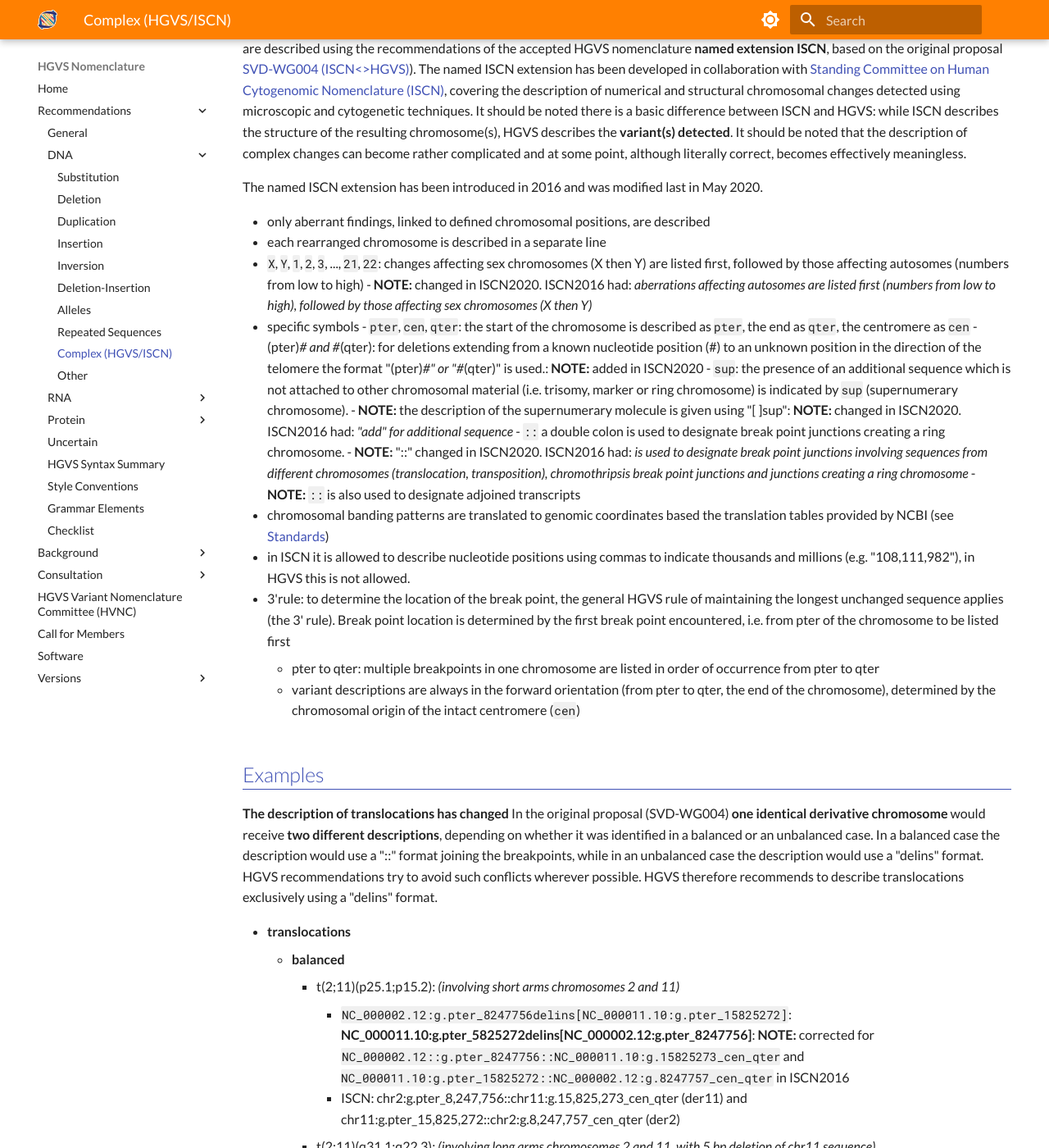
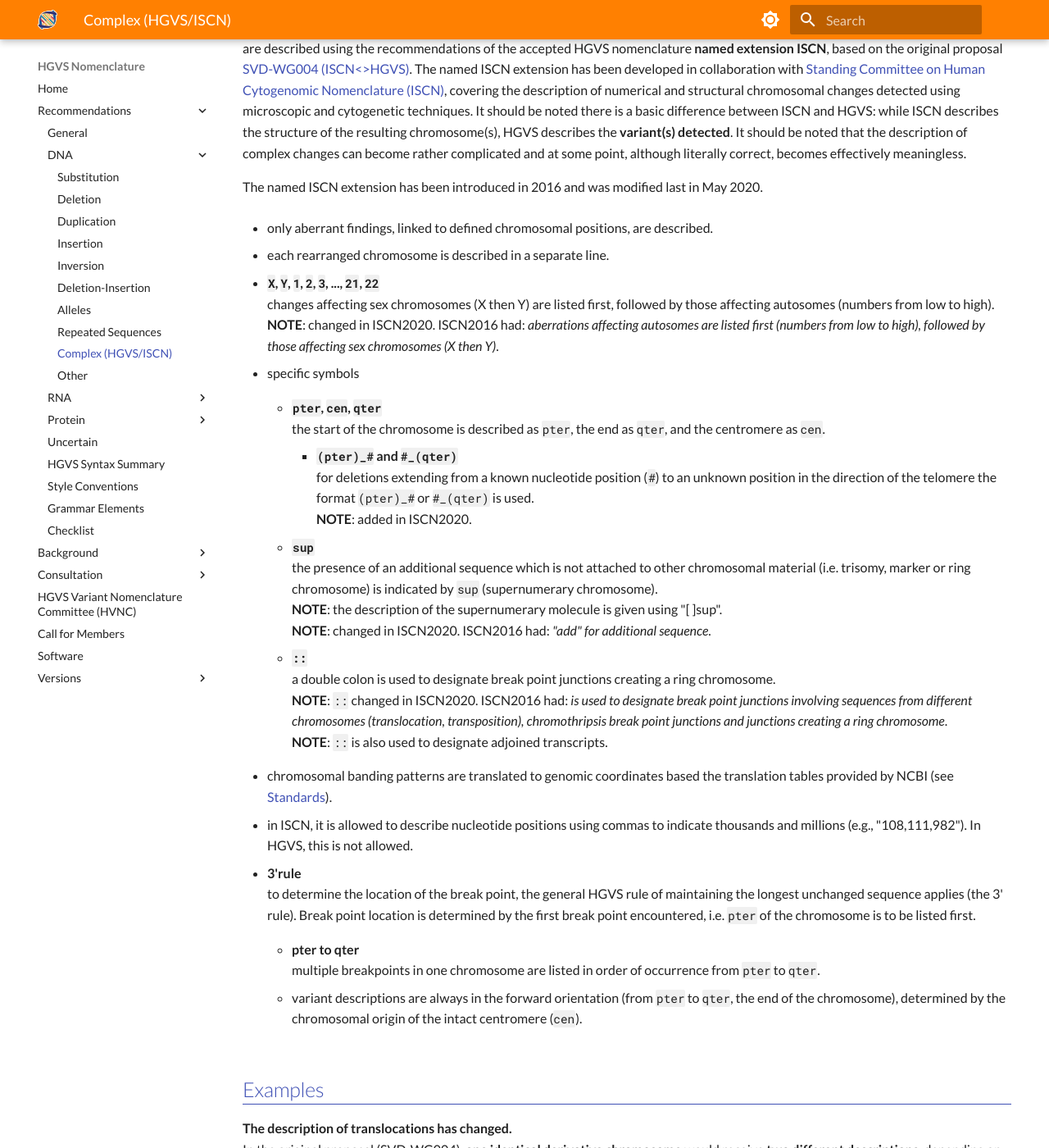
Before and after one commit to HGVSnomenclature/hgvs-nomenclature, an MkDocs documentation site: the page built from docs/recommendations/DNA/complex.md, in a window 1280 px wide and 1400 px high, scrolled down 376 px. Shown: the whole window at 82% size. Built offline with MkDocs 1.6.1 and Material for MkDocs 9.7.7, drawn with Linux system fonts in a browser that asks for light colours; some of the changed text lies outside the part shown.

Commit message:
Styled the DNA/complex page, and fixed lots of issues.
- Removed conversion as a valid variant type.
- Fixed lots of asterisks that should have been an underscore.
- Fixed punctuation and typos.
- (603) is invalid syntax and should be N[603].

```diff
--- a/docs/recommendations/DNA/complex.md
+++ b/docs/recommendations/DNA/complex.md
@@ -2,74 +2,174 @@
 
 <!-- ## Definition -->
 
-Complex: a sequence change where, compared to a reference sequence, a range of changes occur that can not be described as one of the basic variant types (substitution, deletion, duplication, insertion, conversion, inversion, deletion-insertion, or repeated sequence).
+Complex: a sequence change where, compared to a reference sequence, a range of changes occur that can not be described as one of the basic variant types (substitution, deletion, duplication, insertion, inversion, deletion-insertion, or repeated sequence).
 
 ## Description
 
-Sequence changes can be very complex, involving a range of changes at one specific location. Complex changes, including translocations, are described using the recommendations of the accepted HGVS nomenclature **named extension ISCN**, based on the original proposal [SVD-WG004 (ISCN<>HGVS)](../../consultation/SVD-WG004.md)). The named ISCN extension has been developed in collaboration with [Standing Committee on Human Cytogenomic Nomenclature (ISCN)](../../consultation/ISCN.md), covering the description of numerical and structural chromosomal changes detected using microscopic and cytogenetic techniques. It should be noted there is a basic difference between ISCN and HGVS: while ISCN describes the structure of the resulting chromosome(s), HGVS describes the **variant(s) detected**. It should be noted that the description of complex changes can become rather complicated and at some point, although literally correct, becomes effectively meaningless.
+Sequence changes can be very complex, involving a range of changes at one specific location.
+Complex changes, including translocations, are described using the recommendations of the accepted HGVS nomenclature **named extension ISCN**, based on the original proposal [SVD-WG004 (ISCN<>HGVS)](../../consultation/SVD-WG004.md).
+The named ISCN extension has been developed in collaboration with [Standing Committee on Human Cytogenomic Nomenclature (ISCN)](../../consultation/ISCN.md), covering the description of numerical and structural chromosomal changes detected using microscopic and cytogenetic techniques.
+It should be noted there is a basic difference between ISCN and HGVS: while ISCN describes the structure of the resulting chromosome(s), HGVS describes the **variant(s) detected**.
+It should be noted that the description of complex changes can become rather complicated and at some point, although literally correct, becomes effectively meaningless.
 
 The named ISCN extension has been introduced in 2016 and was modified last in May 2020.
 
-- only aberrant findings, linked to defined chromosomal positions, are described
-- each rearranged chromosome is described in a separate line
-- `X`, `Y`, `1`, `2`, `3`, ..., `21`, `22`: changes affecting sex chromosomes (X then Y) are listed first, followed by those affecting autosomes (numbers from low to high)
-        - **NOTE:** changed in ISCN2020. ISCN2016 had: _aberrations affecting autosomes are listed first (numbers from low to high), followed by those affecting sex chromosomes (X then Y)_
+- only aberrant findings, linked to defined chromosomal positions, are described.
+
+- each rearranged chromosome is described in a separate line.
+
+- **`X`, `Y`, `1`, `2`, `3`, ..., `21`, `22`**<br>
+  changes affecting sex chromosomes (X then Y) are listed first, followed by those affecting autosomes (numbers from low to high).<br>
+  **NOTE**: changed in ISCN2020.
+  ISCN2016 had: _aberrations affecting autosomes are listed first (numbers from low to high), followed by those affecting sex chromosomes (X then Y)_.
+
 - specific symbols
-        - `pter`, `cen`, `qter`: the start of the chromosome is described as `pter`, the end as `qter`, the centromere as `cen`
-                - (pter)_# and #_(qter): for deletions extending from a known nucleotide position (#) to an unknown position in the direction of the telomere the format "(pter)_#" or "#_(qter)" is used.: **NOTE:** added in ISCN2020
-        - `sup`: the presence of an additional sequence which is not attached to other chromosomal material (i.e. trisomy, marker or ring chromosome) is indicated by `sup` (supernumerary chromosome).
-            - **NOTE:** the description of the supernumerary molecule is given using "[ ]sup": **NOTE:** changed in ISCN2020. ISCN2016 had: _"add" for additional sequence_
-        - `::` a double colon is used to designate break point junctions creating a ring chromosome.
-                - **NOTE:** "::" changed in ISCN2020. ISCN2016 had: _is used to designate break point junctions involving sequences from different chromosomes (translocation, transposition), chromothripsis break point junctions and junctions creating a ring chromosome_
-                - **NOTE:** `::` is also used to designate adjoined transcripts
-- chromosomal banding patterns are translated to genomic coordinates based the translation tables provided by NCBI (see [Standards](../../background/standards.md#ISCN))
-- in ISCN it is allowed to describe nucleotide positions using commas to indicate thousands and millions (e.g. "108,111,982"), in HGVS this is not allowed.
-- 3'rule: to determine the location of the break point, the general HGVS rule of maintaining the longest unchanged sequence applies (the 3' rule). Break point location is determined by the first break point encountered, i.e. from pter of the chromosome to be listed first
-    - pter to qter: multiple breakpoints in one chromosome are listed in order of occurrence from pter to qter
-    - variant descriptions are always in the forward orientation (from pter to qter, the end of the chromosome), determined by the chromosomal origin of the intact centromere (`cen`)
+    - **`pter`, `cen`, `qter`**<br>
+      the start of the chromosome is described as `pter`, the end as `qter`, and the centromere as `cen`.
+        - **`(pter)_#` and `#_(qter)`**<br>
+          for deletions extending from a known nucleotide position (`#`) to an unknown position in the direction of the telomere the format `(pter)_#` or `#_(qter)` is used.<br>
+          **NOTE**: added in ISCN2020.
+
+    - **`sup`**<br>
+      the presence of an additional sequence which is not attached to other chromosomal material (i.e. trisomy, marker or ring chromosome) is indicated by `sup` (supernumerary chromosome).<br>
+      **NOTE**: the description of the supernumerary molecule is given using "[ ]sup".<br>
+      **NOTE**: changed in ISCN2020.
+      ISCN2016 had: _"add" for additional sequence_.
+
+    - **`::`**<br>
+      a double colon is used to designate break point junctions creating a ring chromosome.<br>
+      **NOTE**: `::` changed in ISCN2020.
+      ISCN2016 had: _is used to designate break point junctions involving sequences from different chromosomes (translocation, transposition), chromothripsis break point junctions and junctions creating a ring chromosome_.<br>
+      **NOTE**: `::` is also used to designate adjoined transcripts.
+
+- chromosomal banding patterns are translated to genomic coordinates based the translation tables provided by NCBI (see [Standards](../../background/standards.md#ISCN)).
+
+- in ISCN, it is allowed to describe nucleotide positions using commas to indicate thousands and millions (e.g., "108,111,982").
+  In HGVS, this is not allowed.
+
+- **3'rule**<br>
+  to determine the location of the break point, the general HGVS rule of maintaining the longest unchanged sequence applies (the 3' rule).
+  Break point location is determined by the first break point encountered, i.e. `pter` of the chromosome is to be listed first.
+    - **pter to qter**<br>
+      multiple breakpoints in one chromosome are listed in order of occurrence from `pter` to `qter`.
+
+    - variant descriptions are always in the forward orientation (from `pter` to `qter`, the end of the chromosome), determined by the chromosomal origin of the intact centromere (`cen`).
 
 ## Examples
 
-**The description of translocations has changed** In the original proposal (SVD-WG004) **one identical derivative chromosome** would receive **two different descriptions**, depending on whether it was identified in a balanced or an unbalanced case. In a balanced case the description would use a "::" format joining the breakpoints, while in an unbalanced case the description would use a "delins" format. HGVS recommendations try to avoid such conflicts wherever possible. HGVS therefore recommends to describe translocations exclusively using a "delins" format.
+**The description of translocations has changed.**<br>
+In the original proposal (SVD-WG004), **one identical derivative chromosome** would receive **two different descriptions**, depending on whether it was identified in a balanced or an unbalanced case.
+In a balanced case, the description would use a "::" format joining the breakpoints, while in an unbalanced case, the description would use a "delins" format.
+HGVS recommendations try to avoid such conflicts wherever possible.
+HGVS, therefore, recommends to describe translocations exclusively using a "delins" format.
 
 - **translocations**
     - **balanced**
-        - t(2;11)(p25.1;p15.2): _(involving short arms chromosomes 2 and 11)_
-            - `NC_000002.12:g.pter_8247756delins[NC_000011.10:g.pter_15825272]`: **NC_000011.10:g.pter_5825272delins[NC_000002.12:g.pter_8247756]**: **NOTE:** corrected for `NC_000002.12::g.pter_8247756::NC_000011.10:g.15825273_cen_qter` and `NC_000011.10:g.pter_15825272::NC_000002.12:g.8247757_cen_qter` in ISCN2016
-            - ISCN: chr2:g.pter_8,247,756::chr11:g.15,825,273_cen_qter (der11) and chr11:g.pter_15,825,272::chr2:g.8,247,757_cen_qter (der2)
-        - t(2;11)(q31.1;q22.3): _(involving long arms chromosomes 2 and 11, with 5 bp deletion of chr11 sequence)_
-            - `NC_000002.12:g.17450009_qterdelins[NC_000011.10:g.108111987_qter]`: **NC_000011.10:g.108111982_qterdelins[NC_000002.12:g.17450009_qter**
-            - ISCN: chr2:g.pter_cen_174500098::chr11:g.108111987_qter (der2) and chr11:g.pter_cen_108111981::chr2:g.174500099_qter (der11): **NOTE:** coupling chr11:108111981 to 108111987 implies nucleotides 108111982_108111986 are deleted
-        - t(3;14)(14qter->14q12::3p22.2->3qter;14pter->14q12::3p22.2->3pter): _(between short arm chromosome 3 and long arm chromosomes 14, with an inserted sequence at the break point on the derivative chromosome 3)_
-            - `NC_000003.12:g.pter_36969141delins[CATTTGTTCAAATTTAGTTCAAATGA;NC_000014.9:g.29745314_qterinv]`: **NC_000014.9:g.29745314_qterdelins[NC_000003.12:g.36969141_pterinv]**
-            - ISCN: chr14:g.pter_cen_29,745,313::chr3:g.pter_36,969,141inv (der14) and chr14:g.29,745,314_qterinv::CATTTGTTCAAATTTAGTTCAAATGA::chr3:g.36,969,142_cen_qter (der3)
-        - NC*000009.12:g.pter_26393001delins102425452_qterinv: **NC_000009.12:g.102425452_qterdelinspter_26393001inv**: for ISCN t(9;9)(9qter->9q22.33::9p21.2->9qter;9pter->9q22.33::9p21.2->9pter): *(between homologous chromosomes, based on [Ordulu et al. example](<https://www.cell.com/ajhg/fulltext/S0002-9297(14)00172-4>))_
+        - **`t(2;11)(p25.1;p15.2)`**<br>
+          _(involving short arms chromosomes 2 and 11)_
+            - **`NC_000002.12:g.pter_8247756delins[NC_000011.10:g.pter_15825272]`**<br>
+              **`NC_000011.10:g.pter_5825272delins[NC_000002.12:g.pter_8247756]`**<br>
+              **NOTE**: corrected for `NC_000002.12::g.pter_8247756::NC_000011.10:g.15825273_cen_qter` and `NC_000011.10:g.pter_15825272::NC_000002.12:g.8247757_cen_qter` in ISCN2016.
+
+            - **ISCN**<br>
+              `chr2:g.pter_8,247,756::chr11:g.15,825,273_cen_qter` (der11) and `chr11:g.pter_15,825,272::chr2:g.8,247,757_cen_qter` (der2).
+
+        - **`t(2;11)(q31.1;q22.3)`**<br>
+          _(involving long arms chromosomes 2 and 11, with 5 bp deletion of chr11 sequence)_
+            - **`NC_000002.12:g.17450009_qterdelins[NC_000011.10:g.108111987_qter]`**<br>
+              **`NC_000011.10:g.108111982_qterdelins[NC_000002.12:g.17450009_qter`**
+
+            - **ISCN**<br>
+              `chr2:g.pter_cen_174500098::chr11:g.108111987_qter` (der2) and `chr11:g.pter_cen_108111981::chr2:g.174500099_qter` (der11).<br>
+              **NOTE**: coupling `chr11:108111981` to `108111987` implies nucleotides `108111982_108111986` are deleted.
+
+        - **`t(3;14)(14qter->14q12::3p22.2->3qter;14pter->14q12::3p22.2->3pter)`**<br>
+          _(between short arm chromosome 3 and long arm chromosomes 14, with an inserted sequence at the break point on the derivative chromosome 3)_
+            - **`NC_000003.12:g.pter_36969141delins[CATTTGTTCAAATTTAGTTCAAATGA;NC_000014.9:g.29745314_qterinv]`**<br>
+              **`NC_000014.9:g.29745314_qterdelins[NC_000003.12:g.36969141_pterinv]`**
+
+            - **ISCN**<br>
+              `chr14:g.pter_cen_29,745,313::chr3:g.pter_36,969,141inv` (der14) and `chr14:g.29,745,314_qterinv::CATTTGTTCAAATTTAGTTCAAATGA::chr3:g.36,969,142_cen_qter` (der3).
+
+        - **`NC_000009.12:g.pter_26393001delins102425452_qterinv`**<br>
+          **`NC_000009.12:g.102425452_qterdelinspter_26393001inv`**<br>
+          for ISCN `t(9;9)(9qter->9q22.33::9p21.2->9qter;9pter->9q22.33::9p21.2->9pter)`<br>
+          _(between homologous chromosomes, based on [Ordulu et al. example](<https://www.cell.com/ajhg/fulltext/S0002-9297(14)00172-4>))_
+
     - **unbalanced**
-        - NC*000002.12:g.pter_8247756delins[NC_000011.10:g.pter_15825266]: for ISCN der(2)t(2;11)(p25.1;p15.2): *(derivative chromosome 2, translocation between short arms chromosomes 2 and 11)_
-        - NC*000003.12:g.158573187_qterdelins[NC_000008.11:g.(128534000_128546000)_qter]: for ISCN der(3)(3pter->3q25.32::8q24.21->8qter): *(derivative chromosome 3, translocation between long arms chromosomes 3 and 8, with an estimated nucleotide range for the break point on chromosome 8, based on uncertain break point localization example from [Ordulu et al. example](<https://www.cell.com/ajhg/fulltext/S0002-9297(14)00172-4>))_
-        - NC*000005.10:g.29658442delins[NC_000010.11:g.67539995_qterinv]: for ISCN der(5)t(5;10)(p13.3;q21.3): *(derivative chromosome 5, translocation between short arm chromosome 5 and long arm chromosome 10 with homology at the break point (chr5 29658440*29658442 and chr10 67539995_67539997), based on Homology examples in [Ordulu et al. example](<https://www.cell.com/ajhg/fulltext/S0002-9297(14)00172-4>))*
+        - **`NC_000002.12:g.pter_8247756delins[NC_000011.10:g.pter_15825266]`**<br>
+          for ISCN `der(2)t(2;11)(p25.1;p15.2)`<br>
+          _(derivative chromosome 2, translocation between short arms chromosomes 2 and 11)_
+
+        - **`NC_000003.12:g.158573187_qterdelins[NC_000008.11:g.(128534000_128546000)_qter]`**<br>
+          for ISCN `der(3)(3pter->3q25.32::8q24.21->8qter)`<br>
+          _(derivative chromosome 3, translocation between long arms chromosomes 3 and 8, with an estimated nucleotide range for the break point on chromosome 8, based on uncertain break point localization example from [Ordulu et al. example](<https://www.cell.com/ajhg/fulltext/S0002-9297(14)00172-4>))_
+
+        - **`NC_000005.10:g.29658442delins[NC_000010.11:g.67539995_qterinv]`**<br>
+          for ISCN `der(5)t(5;10)(p13.3;q21.3)`<br>
+          _(derivative chromosome 5, translocation between short arm chromosome 5 and long arm chromosome 10 with homology at the break point (chr5 29658440_29658442 and chr10 67539995_67539997), based on Homology examples in [Ordulu et al. example](<https://www.cell.com/ajhg/fulltext/S0002-9297(14)00172-4>))_
+
 - **inversion, pericentric**
-    - NC*000006.12:g.[776788_93191545inv;93191546T>C]: for ISCN inv(6)(pter->p25.3::q16.1->p25.3::q16.1->qter): *(with substitution at break point)_
-    - NC*000002.12:g.[32310435_32310710del;32310711_171827243inv;insG]: for ISCN inv(2)(pter->p22.3::q31.1->p22.3::q31.1->qter)dn: *(de novo, with 275 bp deletion and 1 bp insertion at break points)_: **NOTE:** the HGVS description does not include the de novo occurrence of the variant
+    - **`NC_000006.12:g.[776788_93191545inv;93191546T>C]`**<br>
+      for ISCN `inv(6)(pter->p25.3::q16.1->p25.3::q16.1->qter)`<br>
+      _(with substitution at break point)_
+
+    - **`NC_000002.12:g.[32310435_32310710del;32310711_171827243inv;insG]`**<br>
+      for ISCN `inv(2)(pter->p22.3::q31.1->p22.3::q31.1->qter)dn`<br>
+      _(de novo, with 275 bp deletion and 1 bp insertion at break points)_<br>
+      **NOTE**: the HGVS description does not include the de novo occurrence of the variant.
+
 - **deletion**
-    - NC*000023.11:g.(86200001_103700000)del: for ISCN del(X)(q21.31q22.2): *(within a chromosome, breakpoint not sequenced)_
-    - NC*000022.11:g.pter_(12200001_14700000)del::(37600001_410000000)_qterdel: for ISCN r(22)(p11.1q13.1): *(ring chromosome derived from chromosome 22, breakpoint not sequenced)_: **NOTE:** "::" is used to indicate the join instead of ";" to describe two not connected deletions
+    - **`NC_000023.11:g.(86200001_103700000)del`**<br>
+      for ISCN `del(X)(q21.31q22.2)`<br>
+      _(within a chromosome, breakpoint not sequenced)_
+
+    - **`NC_000022.11:g.pter_(12200001_14700000)del::(37600001_410000000)_qterdel`**<br>
+      for ISCN `r(22)(p11.1q13.1)`<br>
+      _(ring chromosome derived from chromosome 22, breakpoint not sequenced)_<br>
+      **NOTE**: "::" is used to indicate the join, instead of ";" to describe two not connected deletions.
+
 - **insertion**
     - **duplication** (tandem)
-        - NC*000008.11:g.(127300001_131500000)_(131500001_136400000)dup: for ISCN dup(8)(q24.21q24.22): *(within a chromosome, breakpoint not sequenced)_
-        - NC*000008.11:g.(131500001_136400000)ins[(127300001_131500000)_(131500001_136400000)inv]: for ISCN dup(8)(q24.22q24.21): *(within a chromosome, orientation reversed relative to original sequence, breakpoint not sequenced)_
+        - **`NC_000008.11:g.(127300001_131500000)_(131500001_136400000)dup`**<br>
+          for ISCN `dup(8)(q24.21q24.22)`<br>
+          _(within a chromosome, breakpoint not sequenced)_
+
+        - **`NC_000008.11:g.(131500001_136400000)ins[(127300001_131500000)_(131500001_136400000)inv]`**<br>
+          for ISCN `dup(8)(q24.22q24.21)`<br>
+          _(within a chromosome, orientation reversed relative to original sequence, breakpoint not sequenced)_
+
     - **insertion**
-        - NC*000004.12:g.134850793_134850794ins[NC_000023.11:g.89555676_100352080inv]: for ISCN der(4)ins(4;X)(q28.3;q22.2q21.31): *(inserted sequence reversed in orientation relative to chromosome sequence containing centromere)_
+        - **`NC_000004.12:g.134850793_134850794ins[NC_000023.11:g.89555676_100352080inv]`**<br>
+          for ISCN `der(4)ins(4;X)(q28.3;q22.2q21.31)`<br>
+          _(inserted sequence reversed in orientation relative to chromosome sequence containing centromere)_
+
     - **transposition**
         - **balanced** (deletion + insertion elsewhere)
-            - HGVS NC*000004.12:g.134850793_134850794ins[NC_000023.11:g.89555676_100352080] and `NC_000023.11:g.89555676_100352080del`: for ISCN ins(4;X)(q28.3;q21.31q22.2): *(balanced intrachromosomal, inserted sequence same orientation as chromosome sequence containing centromere, based on [Ordulu et al. Fig.1C](<https://www.cell.com/ajhg/fulltext/S0002-9297(14)00172-4>))_
-            - NC*000004.12:g.134850793_134850794ins[NC_000023.11:g.89555676_100352080inv] and `NC_000023.11:g.89555676_100352080del`: for ISCN ins(4;X)(q28.3;q22.2q21.31): *(balanced intrachromosomal, inserted sequence reversed in orientation relative to chromosome sequence containing centromere)_
-        - **unbalanced** (copy inserted elsewhere): describe as insertion
+            - **`NC_000004.12:g.134850793_134850794ins[NC_000023.11:g.89555676_100352080]` and `NC_000023.11:g.89555676_100352080del`**<br>
+              for ISCN `ins(4;X)(q28.3;q21.31q22.2)`<br>
+              _(balanced intrachromosomal, inserted sequence same orientation as chromosome sequence containing centromere, based on [Ordulu et al. Fig.1C](<https://www.cell.com/ajhg/fulltext/S0002-9297(14)00172-4>))_
+
+            - **`NC_000004.12:g.134850793_134850794ins[NC_000023.11:g.89555676_100352080inv]` and `NC_000023.11:g.89555676_100352080del`**<br>
+              for ISCN `ins(4;X)(q28.3;q22.2q21.31)`<br>
+              _(balanced intrachromosomal, inserted sequence reversed in orientation relative to chromosome sequence containing centromere)_
+
+        - **unbalanced** (copy inserted elsewhere)<br>
+          describe as an insertion.
+
 - **supernumerary chromosome**
-    - NC*000022.11:g.[pter_(12200001_14700000)del::(37600001_410000000)_qterdel]sup: for ISCN +r(22)(p11.1q13.1): *(supernumerary ring chromosome derived from chromosome 22, breakpoint not sequenced)_: **NOTE:** changed in ISCN2020. ISCN2016 had: "add" for additional sequence
+    - **`NC_000022.11:g.[pter_(12200001_14700000)del::(37600001_410000000)_qterdel]sup`**<br>
+      for ISCN `+r(22)(p11.1q13.1)`<br>
+      _(supernumerary ring chromosome derived from chromosome 22, breakpoint not sequenced)_<br>
+      **NOTE**: changed in ISCN2020.
+      ISCN2016 had: _"add" for additional sequence_.
 
 ## Discussion
 
-!!! note "Is the description `NM_04006.1:c.123+45_123+51TSDinsL1.603bp` acceptable (TSD = target site duplication, insL1 indicates the nature of the insert (L1, Alu or SVA), 603bp = the number of inserted base pairs)?"
+!!! note "Is the description <code class="invalid">NM_004006.1:c.123+45_123+51TSDinsL1.603bp</code> acceptable (`TSD` = target site duplication, `insL1` indicates the nature of the insert (`L1`, `Alu` or `SVA`), `603bp` = the number of inserted base pairs)?"
 
-    No, not realy, it is not exact. Following HGVS recommendations the description should be like `NG_012232.1(NM_004006.2):c.123+51_123+52ins[[XXXXXX.y:g.393_1295];123+45_123+51]`. So give a genomic reference sequence to describe the intronic variant, give the site of the inserted sequence, exactly describe the inserted sequence (not like "insL1.603bp") and describe the target site duplication as an insertion (not "TSD", by definition a duplication is only used when the duplicate sequence is inserted directly 3' of the original copy of that sequence). In the example XXXXXX.y is a GenBank file (accession.version number) containing the inserted L1 sequence (nucleotides `g.393_1295`). When the inserted sequence is not known its (estimated) size can be used, like `NG_012232.1(NM_004006.2):c.123+51_123+52ins[(603);123+45_123+51]`.
+    No, not really, it is not exact.
+    Following HGVS recommendations, the description should be like `NG_012232.1(NM_004006.2):c.123+51_123+52ins[[XXXXXX.y:g.393_1295];123+45_123+51]`.
+    So, give a genomic reference sequence to describe the intronic variant, give the site of the inserted sequence, exactly describe the inserted sequence (not like "insL1.603bp") and describe the target site duplication as an insertion (not "TSD"; by definition a duplication is only used when the duplicate sequence is inserted directly 3' of the original copy of that sequence).
+    In the example, `XXXXXX.y` is a GenBank file (accession.version number), containing the inserted L1 sequence (nucleotides `g.393_1295`).
+    When the inserted sequence is not known, its (estimated) size can be used, like `NG_012232.1(NM_004006.2):c.123+51_123+52ins[N[603];123+45_123+51]`.
```
